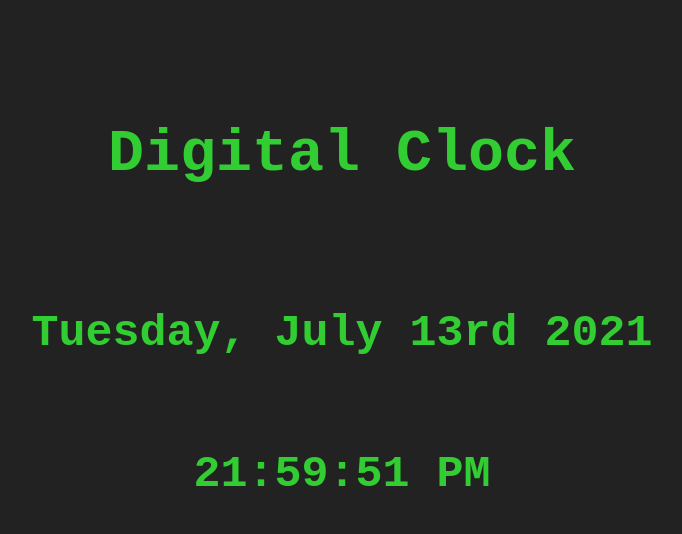
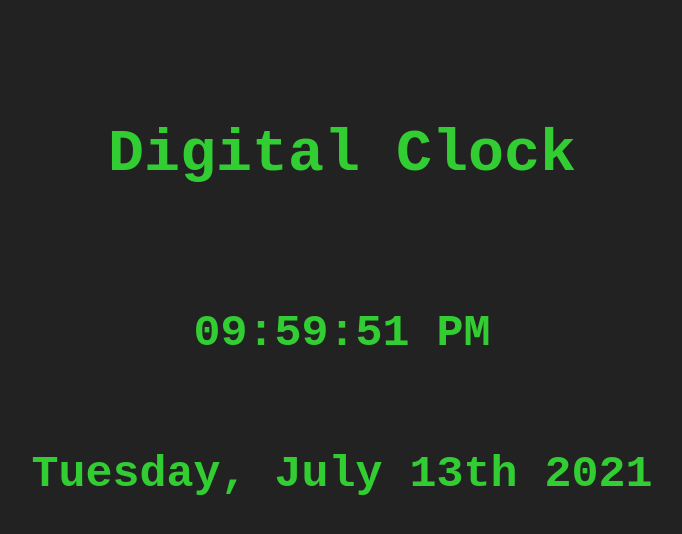
Before and after one commit to skillitzimberg/digital-clock, a plain HTML site: page index.html in a window 1280 px wide. Shown: the whole page, without its empty margins (298-980 px from the left). Drawn offline with Linux system fonts and the light colour scheme.

Commit message:
Refactor almost as suggested by Trevor Mearns

```diff
--- a/index.html
+++ b/index.html
@@ -10,11 +10,8 @@
 <body>
     <main>
         <h1>Digital Clock</h1>
+        <h2 id="time"></h2>
         <h2 id="date"></h2>
-        <h2>
-            <span id="hours"></span>:<span id="minutes"></span>:<span id="seconds"></span>
-            <span id="meridian"></span>
-        </h2>
     </main>
 </body>
 </html>
--- a/main.js
+++ b/main.js
@@ -1,96 +1,79 @@
-let currentTime = new Date();
+function renderDate() {
+    const currentDate = new Date();
+    const dateElem = document.getElementById("date");
+    const day = daysOfTheWeek[currentDate.getUTCDay()];
+    const month = monthsOfTheYear[currentDate.getMonth()];
+    const date = formatDate(currentDate.getDate());
+    const year = currentDate.getFullYear();
 
-const daysOfTheWeek = {
-    0: "Sunday",
-    1: "Monday",
-    2: "Tuesday",
-    3: "Wednesday",
-    4: "Thursday",
-    5: "Friday",
-    6: "Saturday"
+    const dateString = `${day}, ${month} ${date} ${year}`;
+    dateElem.textContent = dateString;
 }
 
-const monthsOfTheYear = {
-    0: "January",
-    1: "February",
-    2: "March",
-    3: "April",
-    4: "May",
-    5: "June",
-    6: "July",
-    7: "August",
-    8: "September",
-    9: "October",
-    10: "November",
-    11: "December",
+function formatDate(date) {
+    if(date < 10 || date > 20) {
+        switch(date % 10) {
+            case 1:
+                return `${date}st`;
+            case 2:
+                return `${date}nd`;
+            case 3:
+                return `${date}rd`;
+        }
+    }
+    return `${date}th`
 }
 
-function runClock() {
-    setDate();
-    tick();
+function renderTime() {
+    const currentTime = new Date();
+    const timeElem = document.getElementById("time");
+    const hour = currentTime.getHours();
+    const minutes = currentTime.getMinutes();
+    const seconds = currentTime.getSeconds();
+
+    let isAm = hour < 12;
+    let amPm = isAm ? "AM" : "PM";
+
+    const timeString = `${addLeadingZero(formatHour(hour))}:${addLeadingZero(minutes)}:${addLeadingZero(seconds)} ${amPm}`;
+    timeElem.textContent = timeString;
 }
 
-function setDate() {
-    const dateElem = document.getElementById("date");
-    let day = daysOfTheWeek[currentTime.getUTCDay()];
-    let month = monthsOfTheYear[currentTime.getMonth()];
-    let dateAsInt = currentTime.getDate();
-    let date = `${dateAsInt}${getOrdinalIndicator(dateAsInt)}`;
-    let year = currentTime.getFullYear();
-    let dateString = `${day}, ${month} ${date} ${year}`;
-    dateElem.innerText = dateString;
-
-    let seconds = currentTime.getSeconds();
-    const secondsElem = document.getElementById("seconds");
-    secondsElem.innerText = seconds < 10 ? `0${seconds}` : seconds;
-
-    let minutes = currentTime.getMinutes();
-    const minutesElem = document.getElementById("minutes");
-    minutesElem.innerText = minutes < 10 ? `0${minutes}` : minutes;
-
-    let hours = currentTime.getHours();
-    const hoursElem = document.getElementById("hours");
-    hoursElem.innerText = hours < 10 ? `0${hours}` : hours;
-
-    let meridian = getMeridian(hours);
-    const meridianElem = document.getElementById("meridian");
-    meridianElem.innerText = meridian;
-
+function formatHour(hour) {
+    return hour > 13 ? hour - 12 : hour;
 }
 
-function getOrdinalIndicator(t) {
-    switch(t % 10) {
-        case 1:
-            return "st";
-        case 2:
-            return "nd";
-        case 3:
-            return "rd";
-        default:
-            return "th";
-    }
+function addLeadingZero(number) {
+    return number < 10 ? `0${number}` : number;
 }
 
-function getMeridian(hours) {
-    return hours < 12 ? "AM" : "PM"
-}
+const daysOfTheWeek = [
+    "Sunday",
+    "Monday",
+    "Tuesday",
+    "Wednesday",
+    "Thursday",
+    "Friday",
+    "Saturday"
+]
 
-function tick() {
-    setInterval(() => {
-        currentTime = new Date();
+const monthsOfTheYear = [
+    "January",
+    "February",
+    "March",
+    "April",
+    "May",
+    "June",
+    "July",
+    "August",
+    "September",
+    "October",
+    "November",
+    "December",
+]
 
-        seconds = currentTime.getSeconds();
-        secondsElem = document.getElementById("seconds");
-        secondsElem.innerText = seconds < 10 ? `0${seconds}` : seconds;
-
-        minutes = currentTime.getMinutes();
-        minutesElem = document.getElementById("minutes");
-        minutesElem.innerText = minutes < 10 ? `0${minutes}` : minutes;
-
-        hours = currentTime.getHours();
-        hoursElem = document.getElementById("hours");
-        hoursElem.innerText = hours < 10 ? `0${hours}` : hours;
-    }, 1000);
-}
-
-runClock();
+renderTime();
+renderDate();
+setInterval(() => {
+    renderTime();
+    renderDate();
+}, 1000);
```
